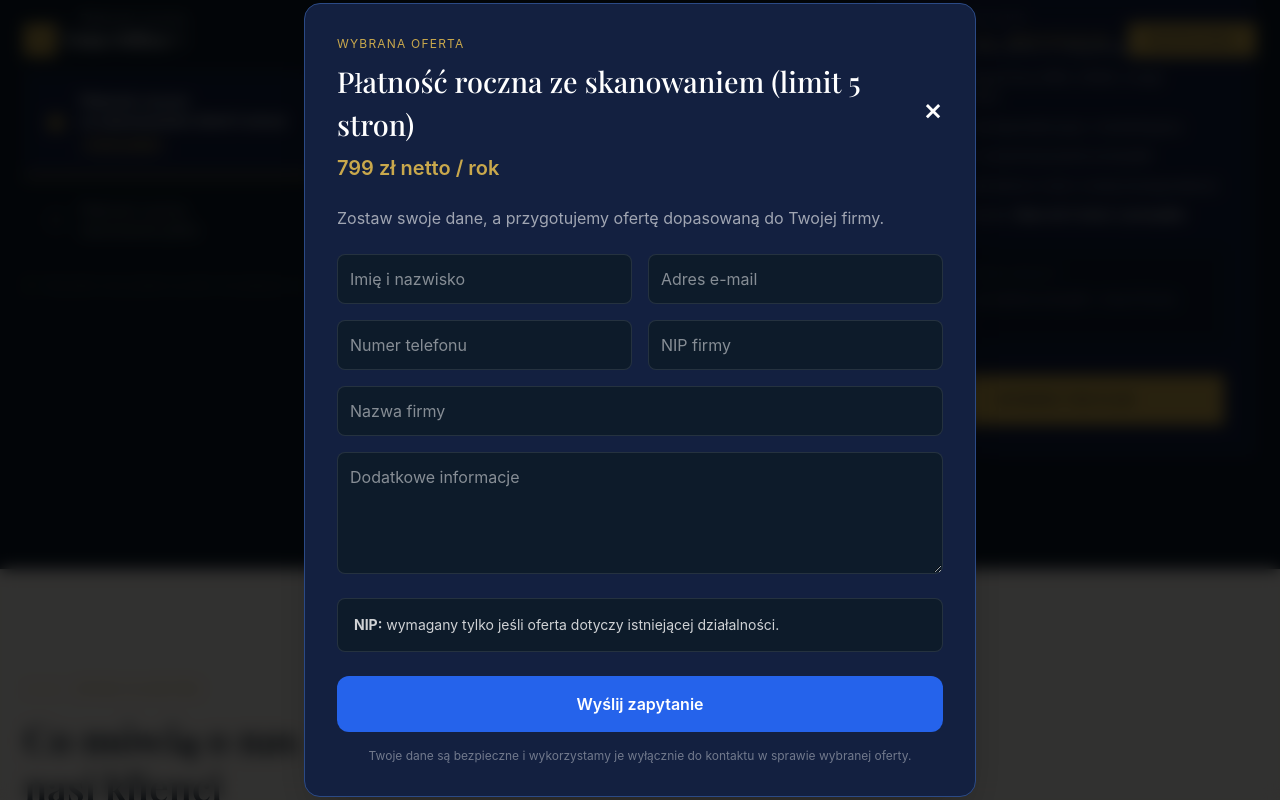
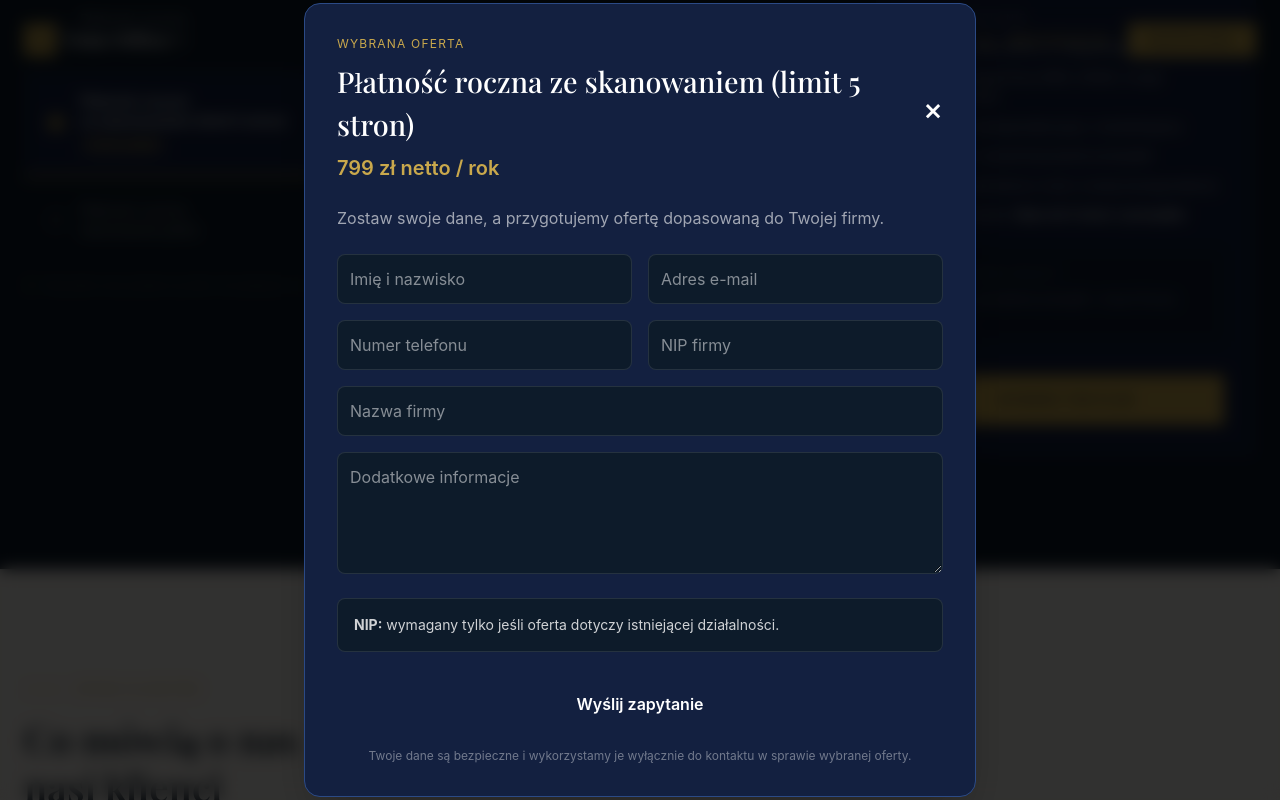
Before and after one commit to krzysiekkedziora-star/Wirtualnebiurodimeoffice, a React (Vite) app: page / in a window 1280 px wide. Both pictures are taken after a click on the button "WYBIERZ TEN PLAN". Shown: the part 3668-4468 px from the top of the page. Built offline with nearby package versions, Linux system fonts and the light colour scheme; a web font is replaced by a local one.

Commit message:
Update Pricing.tsx

```diff
--- a/src/app/components/Pricing.tsx
+++ b/src/app/components/Pricing.tsx
@@ -356,7 +356,7 @@ export function Pricing() {
         </div>
 
         <button
-          className="w-full mt-6 py-4 rounded-xl bg-[#2563eb] hover:bg-[#1d4ed8] text-white font-semibold"
+          className="w-full mt-6 py-4 rounded-xl bg-[#c9a84] hover:bg-[#d4b86a] text-white font-semibold"
         >
           Wyślij zapytanie
         </button>
```
